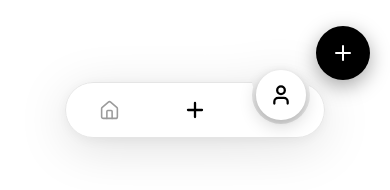
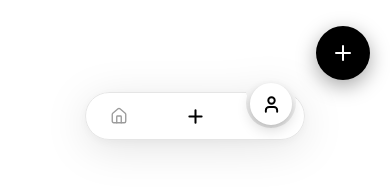
Before and after one commit to contactneklabs-droid/nekleads, a React (Vite) app: page /people in a window 390 px wide. Shown: the part 688-878 px from the top of the page. Built offline with nearby package versions, Linux system fonts and the light colour scheme.

Commit message:
feat(nav): minimize floating navigation bar dimensions and touch targets

```diff
--- a/src/App.tsx
+++ b/src/App.tsx
@@ -174,7 +174,7 @@ const AppLayout = ({ children }: { children: React.ReactNode }) => {
           </header>
         )}
 
-        <div className="page-content" style={{ paddingBottom: isSettings ? 'calc(24px + env(safe-area-inset-bottom))' : 'calc(84px + env(safe-area-inset-bottom))' }}>
+        <div className="page-content" style={{ paddingBottom: isSettings ? 'calc(24px + env(safe-area-inset-bottom))' : 'calc(72px + env(safe-area-inset-bottom))' }}>
           {children}
         </div>
       </main>
--- a/src/components/FloatingMonochromeNav.tsx
+++ b/src/components/FloatingMonochromeNav.tsx
@@ -23,13 +23,12 @@ export function FloatingMonochromeNav({ onOpenQuickAdd }: FloatingMonochromeNavP
     return null;
   }
 
-  // Notch & Circle Horizontal Coordinates:
-  // Left Slot (Home): center = 44px, circle left = 19px (44 - 25)
-  // Right Slot (People): center = 216px, circle left = 191px (216 - 25)
-  // Default to Home if on another route like drafts or settings
+  // Notch & Circle Horizontal Coordinates (Minimized Compact Geometry):
+  // Left Slot (Home): center = 34px, circle left = 13px (34 - 21)
+  // Right Slot (People): center = 186px, circle left = 165px (186 - 21)
   const activePosition: 'home' | 'people' = isPeopleActive ? 'people' : 'home';
-  const notchX = activePosition === 'home' ? 44 : 216;
-  const circleX = activePosition === 'home' ? 19 : 191;
+  const notchX = activePosition === 'home' ? 34 : 186;
+  const circleX = activePosition === 'home' ? 13 : 165;
 
   const handleInstantBackup = () => {
     try {
@@ -139,24 +138,24 @@ export function FloatingMonochromeNav({ onOpenQuickAdd }: FloatingMonochromeNavP
         </div>
       </div>
 
-      {/* 3. Floating Monochrome Navigation Bar */}
+      {/* 3. Floating Monochrome Navigation Bar (Minimized Compact Size) */}
       <nav className="monochrome-floating-nav mobile-only" aria-label="Mobile Navigation">
         <div className="dock-container">
           {/* SVG Animated Notched Pill Background */}
           <svg
             className="dock-svg-bg"
-            width="260"
-            height="56"
-            viewBox="0 0 260 56"
+            width="220"
+            height="48"
+            viewBox="0 0 220 48"
             fill="none"
             xmlns="http://www.w3.org/2000/svg"
           >
             <defs>
               <mask id="dock-notch-mask">
                 {/* Keep full pill surface */}
-                <rect x="0" y="0" width="260" height="56" rx="28" fill="white" />
+                <rect x="0" y="0" width="220" height="48" rx="24" fill="white" />
 
-                {/* Notch cutout group that smoothly slides horizontally between Home (44px) and People (216px) */}
+                {/* Notch cutout group that smoothly slides horizontally between Home (34px) and People (186px) */}
                 <g
                   className="notch-sliding-cutout"
                   style={{
@@ -164,10 +163,10 @@ export function FloatingMonochromeNav({ onOpenQuickAdd }: FloatingMonochromeNavP
                     transition: 'transform 0.38s cubic-bezier(0.34, 1.56, 0.64, 1)'
                   }}
                 >
-                  <circle cx="0" cy="13" r="29" fill="black" />
+                  <circle cx="0" cy="11" r="25" fill="black" />
                   {/* Smooth concave side fillets */}
-                  <path d="M -29 0 C -29 5 -25 10 -20 11 L -20 0 Z" fill="black" />
-                  <path d="M 29 0 C 29 5 25 10 20 11 L 20 0 Z" fill="black" />
+                  <path d="M -25 0 C -25 4 -21 8 -16 9 L -16 0 Z" fill="black" />
+                  <path d="M 25 0 C 25 4 21 8 16 9 L 16 0 Z" fill="black" />
                 </g>
               </mask>
             </defs>
@@ -176,9 +175,9 @@ export function FloatingMonochromeNav({ onOpenQuickAdd }: FloatingMonochromeNavP
             <rect
               x="0.5"
               y="0.5"
-              width="259"
-              height="55"
-              rx="27.5"
+              width="219"
+              height="47"
+              rx="23.5"
               className="dock-body-rect"
               mask="url(#dock-notch-mask)"
             />
@@ -193,9 +192,9 @@ export function FloatingMonochromeNav({ onOpenQuickAdd }: FloatingMonochromeNavP
             }}
           >
             {activePosition === 'home' ? (
-              <Home size={22} strokeWidth={2.4} className="dock-active-icon" />
+              <Home size={19} strokeWidth={2.4} className="dock-active-icon" />
             ) : (
-              <User size={22} strokeWidth={2.4} className="dock-active-icon" />
+              <User size={19} strokeWidth={2.4} className="dock-active-icon" />
             )}
           </div>
 
@@ -207,9 +206,8 @@ export function FloatingMonochromeNav({ onOpenQuickAdd }: FloatingMonochromeNavP
             aria-label="Dashboard"
             title="Dashboard"
           >
-            {/* When not elevated, render subtle outline icon */}
             {activePosition !== 'home' && (
-              <Home size={21} strokeWidth={1.8} className="dock-inactive-icon" />
+              <Home size={18} strokeWidth={1.8} className="dock-inactive-icon" />
             )}
           </button>
 
@@ -222,7 +220,7 @@ export function FloatingMonochromeNav({ onOpenQuickAdd }: FloatingMonochromeNavP
             title="Quick Actions"
           >
             <div className="dock-plus-icon-wrapper">
-              <Plus size={24} strokeWidth={2.3} />
+              <Plus size={21} strokeWidth={2.3} />
             </div>
           </button>
 
@@ -234,9 +232,8 @@ export function FloatingMonochromeNav({ onOpenQuickAdd }: FloatingMonochromeNavP
             aria-label="People & Leads"
             title="People Directory"
           >
-            {/* When not elevated, render subtle outline icon */}
             {activePosition !== 'people' && (
-              <User size={21} strokeWidth={1.8} className="dock-inactive-icon" />
+              <User size={18} strokeWidth={1.8} className="dock-inactive-icon" />
             )}
           </button>
         </div>
--- a/src/index.css
+++ b/src/index.css
@@ -617,11 +617,11 @@ body.modal-open .modal-overlay {
   }
 
   /* ==========================================================================
-     MONOCHROME FLOATING NAVIGATION DOCK & SPRING NOTCH SYSTEM
+     MONOCHROME FLOATING NAVIGATION DOCK & SPRING NOTCH SYSTEM (MINIMIZED)
      ========================================================================== */
   .monochrome-floating-nav {
     position: fixed;
-    bottom: calc(18px + env(safe-area-inset-bottom));
+    bottom: calc(16px + env(safe-area-inset-bottom));
     left: 50%;
     transform: translateX(-50%);
     z-index: 2000;
@@ -632,17 +632,17 @@ body.modal-open .modal-overlay {
 
   .dock-container {
     position: relative;
-    width: 260px;
-    height: 56px;
-    filter: drop-shadow(0 10px 24px rgba(0, 0, 0, 0.12)) drop-shadow(0 2px 6px rgba(0, 0, 0, 0.05));
+    width: 220px;
+    height: 48px;
+    filter: drop-shadow(0 8px 20px rgba(0, 0, 0, 0.11)) drop-shadow(0 2px 5px rgba(0, 0, 0, 0.04));
   }
 
   .dock-svg-bg {
     position: absolute;
     top: 0;
     left: 0;
-    width: 260px;
-    height: 56px;
+    width: 220px;
+    height: 48px;
     pointer-events: none;
     overflow: visible;
   }
@@ -654,16 +654,16 @@ body.modal-open .modal-overlay {
     transition: fill 0.25s ease, stroke 0.25s ease;
   }
 
-  /* Elevated Circular Active Bubble (Slides smoothly between Home & People with spring physics) */
+  /* Elevated Circular Active Bubble (Minimized 42px) */
   .dock-elevated-circle-bubble {
     position: absolute;
-    top: -12px;
-    width: 50px;
-    height: 50px;
+    top: -9px;
+    width: 42px;
+    height: 42px;
     border-radius: 50%;
     background-color: var(--color-bg-primary);
     border: 2px solid var(--color-bg-primary);
-    box-shadow: 0 6px 18px rgba(0, 0, 0, 0.16), 0 2px 6px rgba(0, 0, 0, 0.08);
+    box-shadow: 0 5px 14px rgba(0, 0, 0, 0.15), 0 2px 5px rgba(0, 0, 0, 0.06);
     display: flex;
     align-items: center;
     justify-content: center;
@@ -674,7 +674,7 @@ body.modal-open .modal-overlay {
 
   .dock-active-icon {
     color: var(--color-primary);
-    transform: scale(1.04);
+    transform: scale(1.02);
     transition: transform 0.25s cubic-bezier(0.34, 1.56, 0.64, 1), color 0.2s ease;
   }
 
@@ -699,20 +699,20 @@ body.modal-open .modal-overlay {
   /* 1. Left Home Slot */
   .dock-home-slot {
     position: absolute;
-    left: 21px;
-    top: 5px;
-    width: 46px;
-    height: 46px;
+    left: 14px;
+    top: 4px;
+    width: 40px;
+    height: 40px;
     border-radius: 50%;
   }
 
   /* 2. Middle Plus (+) Slot */
   .dock-plus-slot {
     position: absolute;
-    left: 107px;
-    top: 5px;
-    width: 46px;
-    height: 46px;
+    left: 90px;
+    top: 4px;
+    width: 40px;
+    height: 40px;
     border-radius: 50%;
     color: var(--color-primary);
   }
@@ -731,10 +731,10 @@ body.modal-open .modal-overlay {
   /* 3. Right People Slot */
   .dock-people-slot {
     position: absolute;
-    left: 193px;
-    top: 5px;
-    width: 46px;
-    height: 46px;
+    left: 166px;
+    top: 4px;
+    width: 40px;
+    height: 40px;
     border-radius: 50%;
   }
 
@@ -764,9 +764,9 @@ body.modal-open .modal-overlay {
   .dock-action-popover {
     position: fixed;
     left: 50%;
-    bottom: calc(88px + env(safe-area-inset-bottom));
+    bottom: calc(76px + env(safe-area-inset-bottom));
     width: calc(100% - 32px);
-    max-width: 310px;
+    max-width: 300px;
     z-index: 2100;
     pointer-events: none;
     opacity: 0;
```
